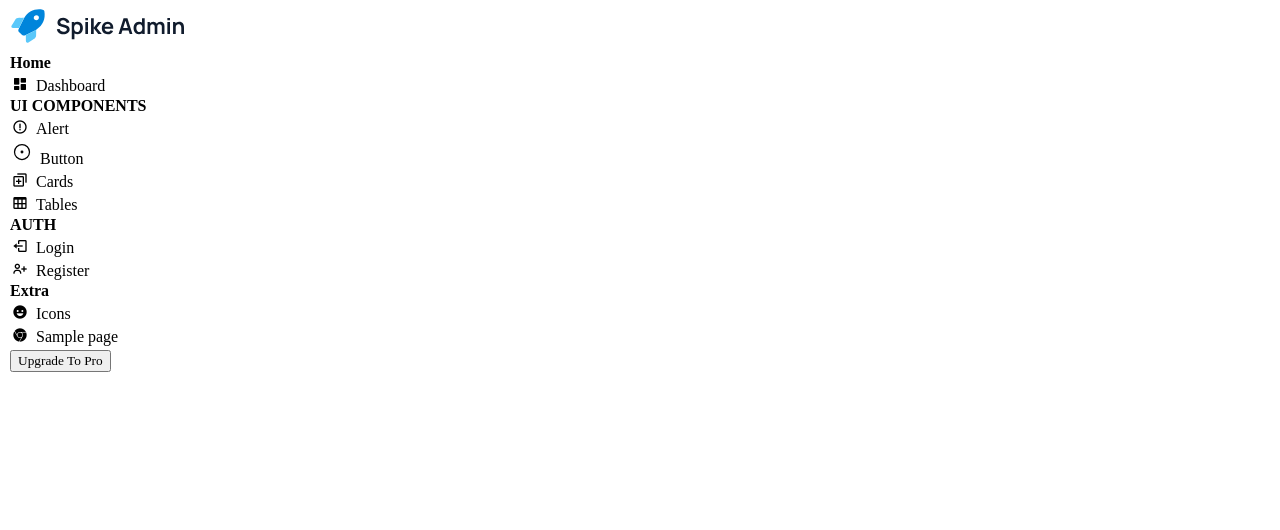
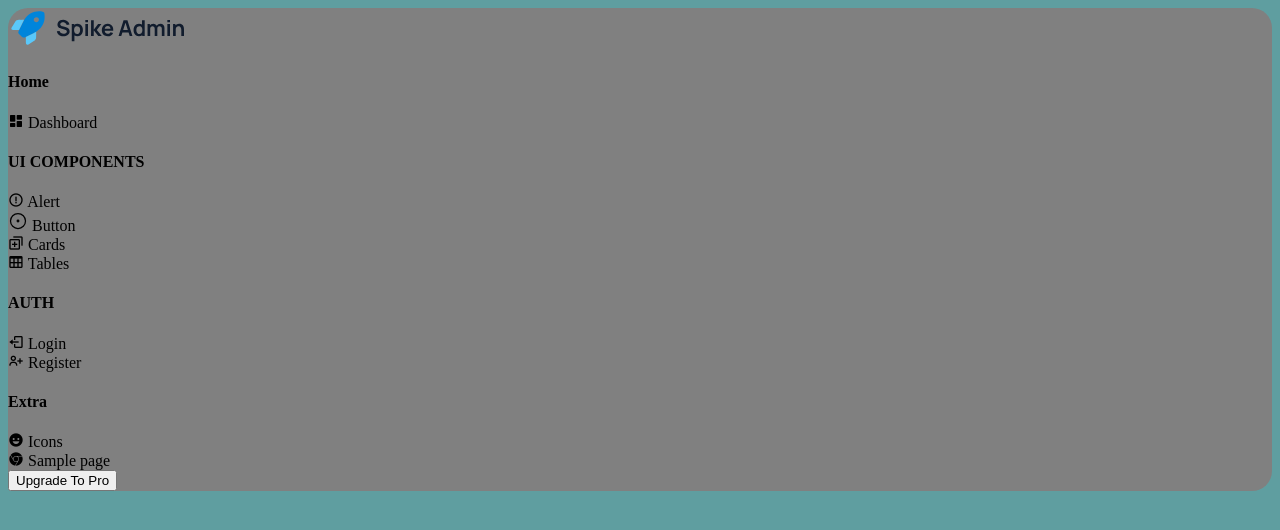
Before and after one commit to guphil-dev/spike-admin-project, a plain HTML site: page index.html in a window 1280 px wide. Drawn offline with nearby package versions, Linux system fonts and the light colour scheme.

Commit message:
added styling to the side-bar

```diff
--- a/style.css
+++ b/style.css
@@ -1,4 +1,9 @@
-*{
-    margin: 2px;
-    font-family: "Plus Jakarta Sans"
+.side-bar{
+    display: flexbox;
+    border: 10px blue;
+    background-color: gray;
+    border-radius: 20px;
 }
+body{
+    background-color: cadetblue;
+}
```
